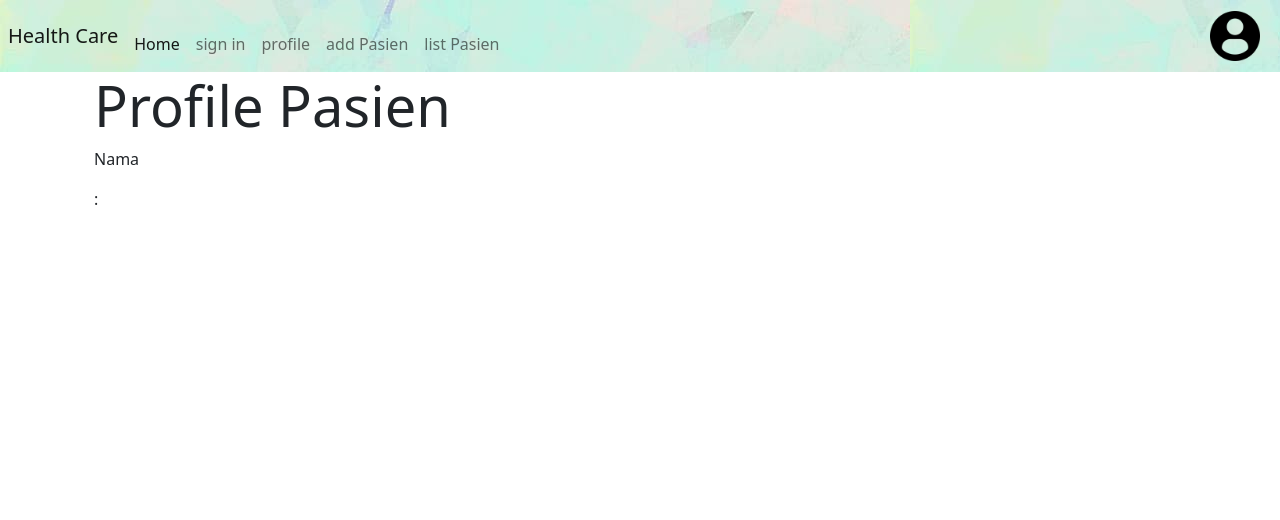
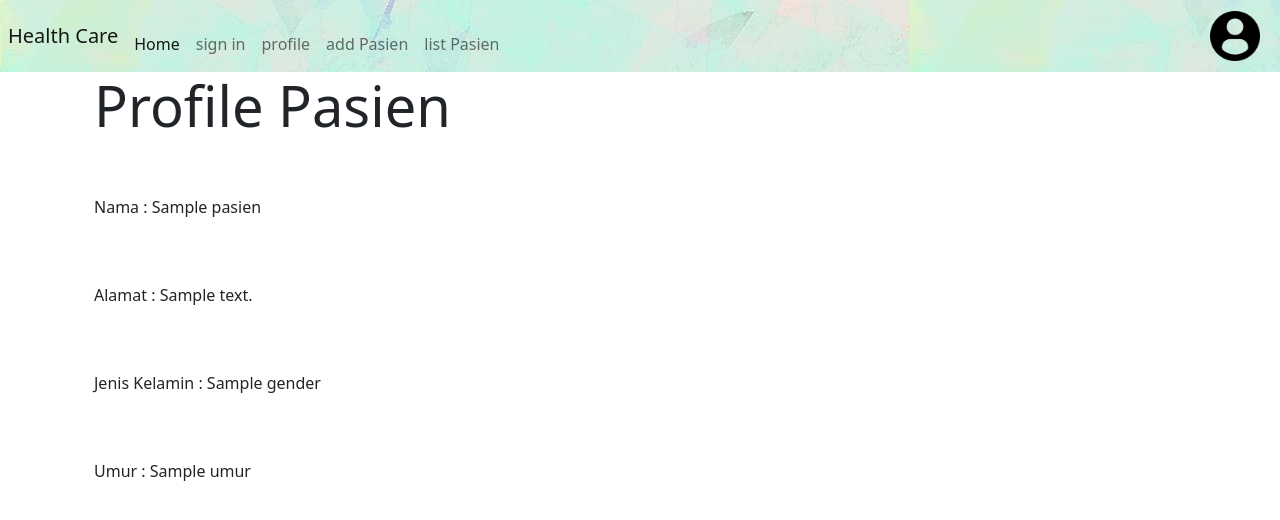
Before and after one commit to cristine27/WSN-Kesehatan, a CodeIgniter 4 app: template HealthCareApp/app/Views/pages/profile.php in a window 1280 px wide. Shown: the top 520 px of the page. Run offline with PHP 8.4 and a stand-in for CodeIgniter, Linux system fonts and the light colour scheme; the template is opened without the code that fills it: most values are stand-ins (such as "Sample title", 1, 10 or a date in 2020); some libraries are stand-ins or nearby versions.

Commit message:
Update profile.php

```diff
--- a/HealthCareApp/app/Views/pages/profile.php
+++ b/HealthCareApp/app/Views/pages/profile.php
@@ -9,7 +9,14 @@
                 <div class="container">
                     <h1 class="display-4">Profile Pasien</h1>
                     <!-- <p class="lead">This is a modified jumbotron that occupies the entire horizontal space of its parent.</p> -->
-                    <p>Nama </p><span>: </span>
+                    <br><br>
+                    <p>Nama : <?= $dataPasien['nama']; ?></p>
+                    <br><br>
+                    <P>Alamat : <?= $dataPasien['alamat']; ?></P>
+                    <br><br>
+                    <P>Jenis Kelamin : <?= $dataPasien['gender']; ?></P>
+                    <br><br>
+                    <P>Umur : <?= $dataPasien['umur']; ?></P>
                 </div>
             </div>
         </div>
```
